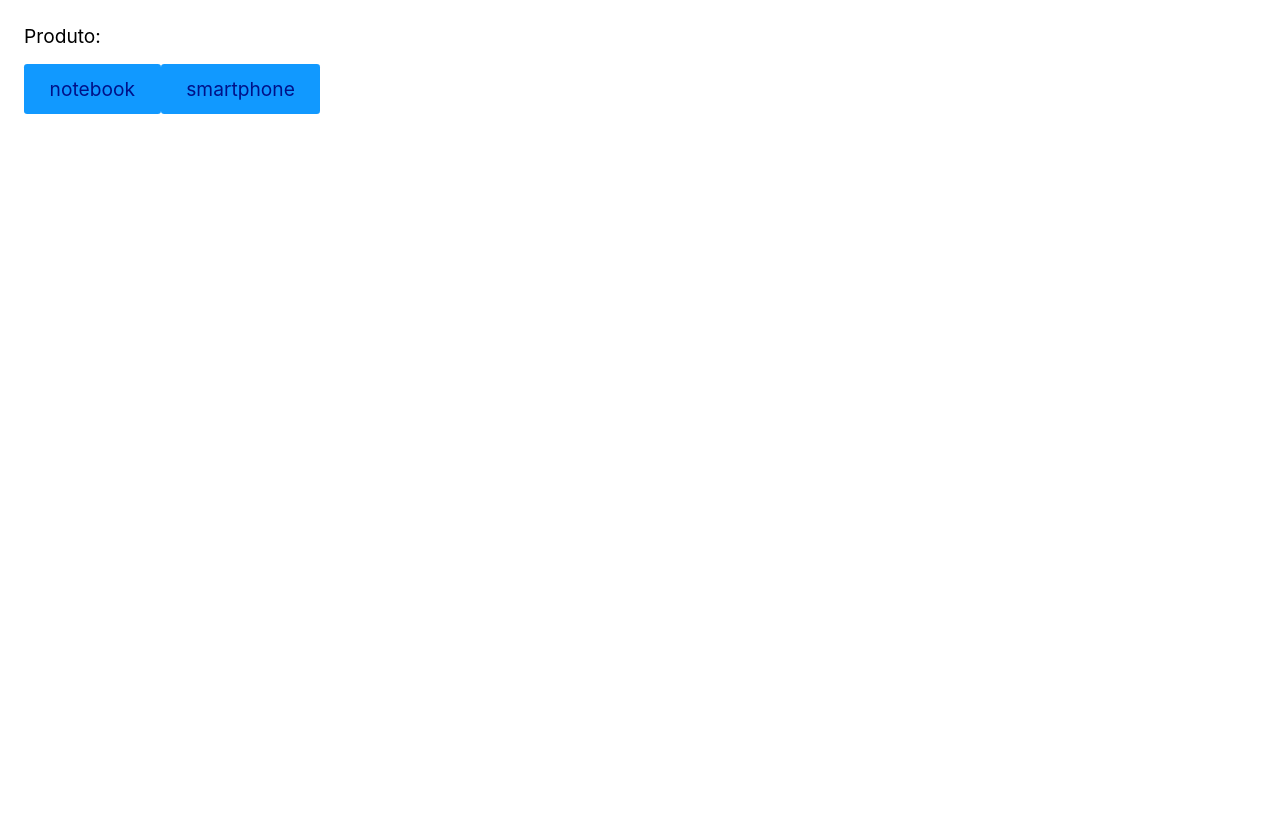
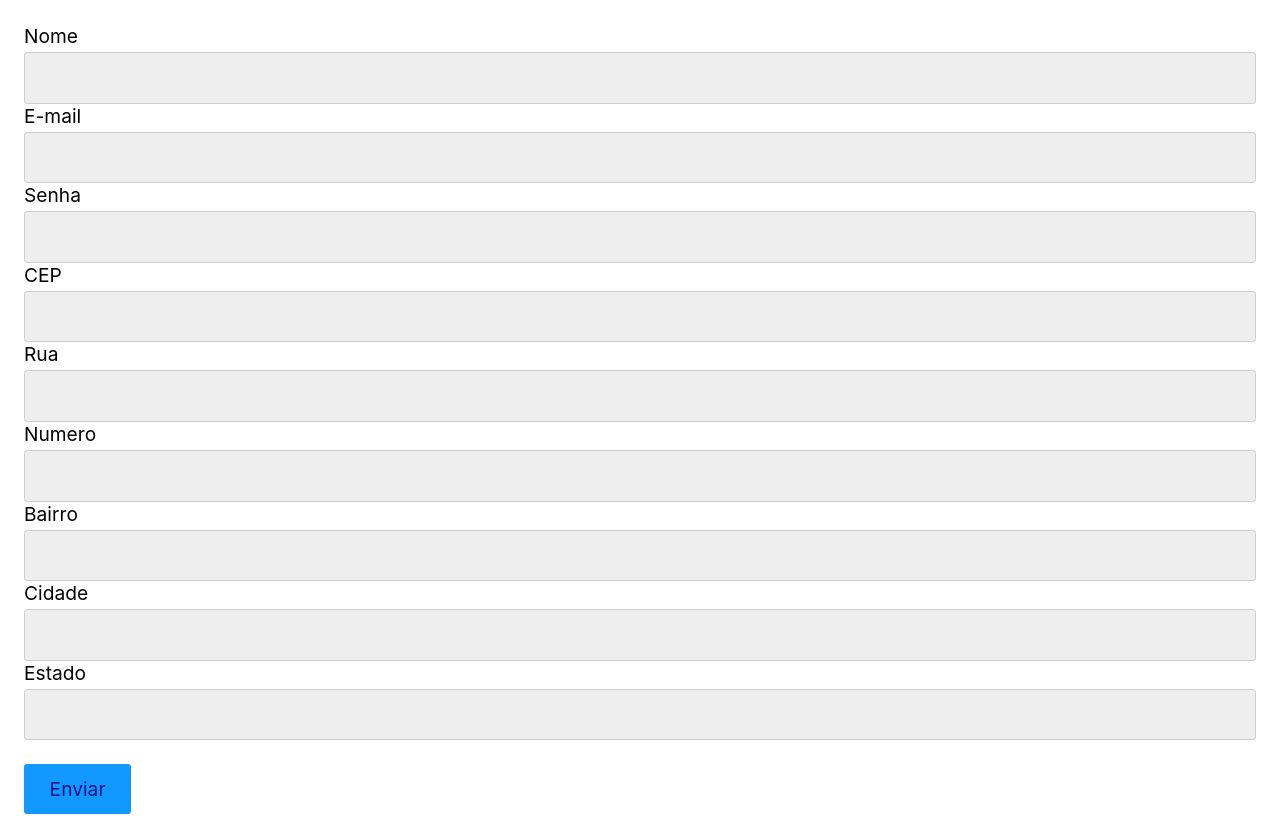
Before and after one commit to Pavanelli7/React, a React (Vite) app in the folder ferramentas-de-automacao/: page / in a window 1280 px wide. Before the commit the page ends 800 px from the top, so only its background shows below. Built offline with nearby package versions, Linux system fonts and the light colour scheme.

Commit message:
Tópico/form/input 1 e 2

```diff
--- a/ferramentas-de-automacao/public/style.css
+++ b/ferramentas-de-automacao/public/style.css
@@ -54,7 +54,9 @@ label {
   margin-bottom: 0.25rem;
 }
 
-input,
+input[type='text'],
+input[type='password'],
+input[type='email'],
 textarea {
   display: block;
   border: 1px solid #ccc;
@@ -65,7 +67,9 @@ textarea {
   transition: 0.2s;
 }
 
-input:focus,
+input[type='text']:focus,
+input[type='password']:focus,
+input[tyoe='email']:focus,
 textarea:focus {
   outline: none;
   border-color: var(--color);
--- a/ferramentas-de-automacao/src/App.jsx
+++ b/ferramentas-de-automacao/src/App.jsx
@@ -1,19 +1,162 @@
 import React from "react";
-import useLocalStorage from "./hooks/useLocalStorage";
 
 const App = () => {
-  const [produto, setProduto] = useLocalStorage('produto', '');
+  const [form, setForm] = React.useState({
+    nome: '',
+    email: '',
+    senha: '',
+    cep: '',
+    rua: '',
+    numero: '',
+    bairro: '',
+    cidade: '',
+    estado: '',
+  })
 
-  function handleClick({target}) {
-    setProduto(target.innerText);
+  const [loading, setLoading] = React.useState(false);
+  const [success, setSuccess] = React.useState(false);
+  const [error, setError] = React.useState(null);
+
+  function handleSubmit(event) {
+    event.preventDefault();
+    setLoading(true);
+
+    fetch('https://ranekapi.origamid.dev/json/api/usuario', {
+      method: 'POST',
+      headers: {
+        'Content-Type': 'application/json',
+      },
+      body: JSON.stringify(form),
+    })
+      .then(response => response.json())
+      .then(data => {
+        setLoading(false);
+        setSuccess(true);
+        setForm({
+          nome: '',
+          email: '',
+          senha: '',
+          cep: '',
+          rua: '',
+          numero: '',
+          bairro: '',
+          cidade: '',
+          estado: '',
+        });
+      })
+      .catch(error => {
+        setLoading(false);
+        setError(error.message);
+      })
+  }
+
+  function handleChange({ target }) {
+    const { id, value } = target;
+    setForm({ ...form, [id]: value });
   }
 
   return (
     <>
-      <p>Produto: {produto}</p>
-      <button onClick={handleClick}>notebook</button>
-      <button onClick={handleClick}>smartphone</button>
+      <form onSubmit={handleSubmit}>
+        <label htmlFor="nome">Nome</label>
+        <input
+          type="text"
+          id="nome"
+          name="nome"
+          value={form.nome}
+          onChange={handleChange}
+        />
+        {form.nome}
+
+        <label htmlFor="email">E-mail</label>
+        <input
+          type="email"
+          id="email"
+          name="email"
+          value={form.email}
+          onChange={handleChange}
+        />
+        {form.email}
+
+        <label htmlFor="senha">Senha</label>
+        <input
+          type="password"
+          id="senha"
+          name="senha"
+          value={form.senha}
+          onChange={handleChange}
+        />
+        {form.senha}
+
+        <label htmlFor="cep">CEP</label>
+        <input
+          type="text"
+          id="cep"
+          name="cep"
+          value={form.cep}
+          onChange={handleChange}
+        />
+        {form.cep}
+
+        <label htmlFor="rua">Rua</label>
+        <input
+          type="text"
+          id="rua"
+          name="rua"
+          value={form.rua}
+          onChange={handleChange}
+        />
+        {form.rua}
+
+        <label htmlFor="numero">Numero</label>
+        <input
+          type="text"
+          id="numero"
+          name="numero"
+          value={form.numero}
+          onChange={handleChange}
+        />
+        {form.numero}
+
+        <label htmlFor="bairro">Bairro</label>
+        <input
+          type="text"
+          id="bairro"
+          name="bairro"
+          value={form.bairro}
+          onChange={handleChange}
+        />
+        {form.bairro}
+
+        <label htmlFor="cidade">Cidade</label>
+        <input
+          type="text"
+          id="cidade"
+          name="cidade"
+          value={form.cidade}
+          onChange={handleChange}
+        />
+        {form.cidade}
+
+        <label htmlFor="estado">Estado</label>
+        <input
+          type="text"
+          id="estado"
+          name="estado"
+          value={form.estado}
+          onChange={handleChange}
+        />
+        {form.estado}
+        <br />
+        <button type="submit" disabled={loading}>
+          {loading ? 'Enviando' : 'Enviar'}
+        </button>
+
+        {success && <p>Formulário enviado com sucesso</p>}
+        {error && <p>Erro ao enviar o formulário: {error}</p>}
+      </form>
     </>
-  )
+  );
 };
+
 export default App
--- a/ferramentas-de-automacao/src/index.jsx
+++ b/ferramentas-de-automacao/src/index.jsx
@@ -1,10 +1,11 @@
-import React from 'react'
-import ReactDOM from 'react-dom'
-import App from './App.jsx'
+import { StrictMode } from 'react';
+import { createRoot } from 'react-dom/client';
+import App from './App';
 
-ReactDOM.render(
-  <React.StrictMode>
+const rootElement = document.getElementById('root');
+
+const root = createRoot(rootElement); root.render(
+  <StrictMode>
     <App />
-  </React.StrictMode>,
-  document.getElementById('root')
+  </StrictMode>,
 );
```
Also changed, not shown: ferramentas-de-automacao/src/hooks/useFetch.jsx (added, +32 -0 lines).
